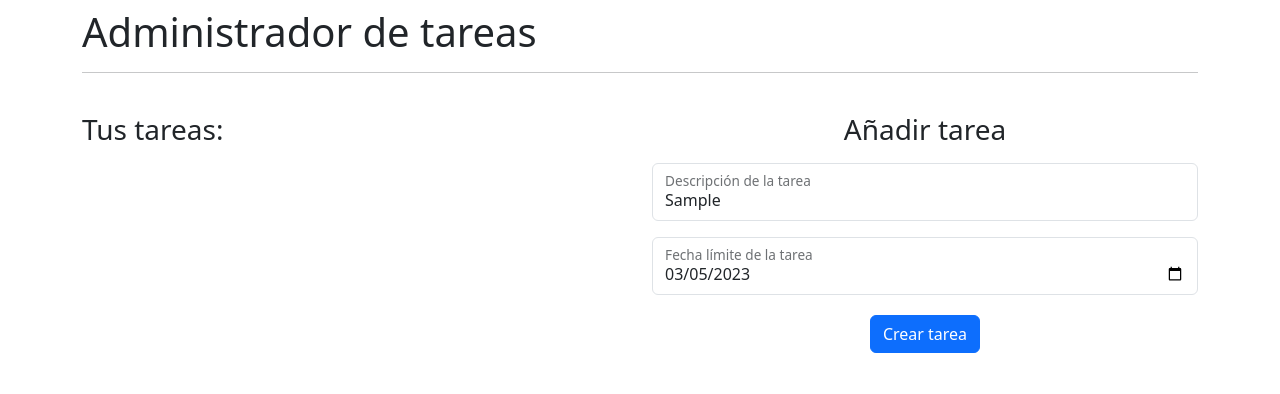
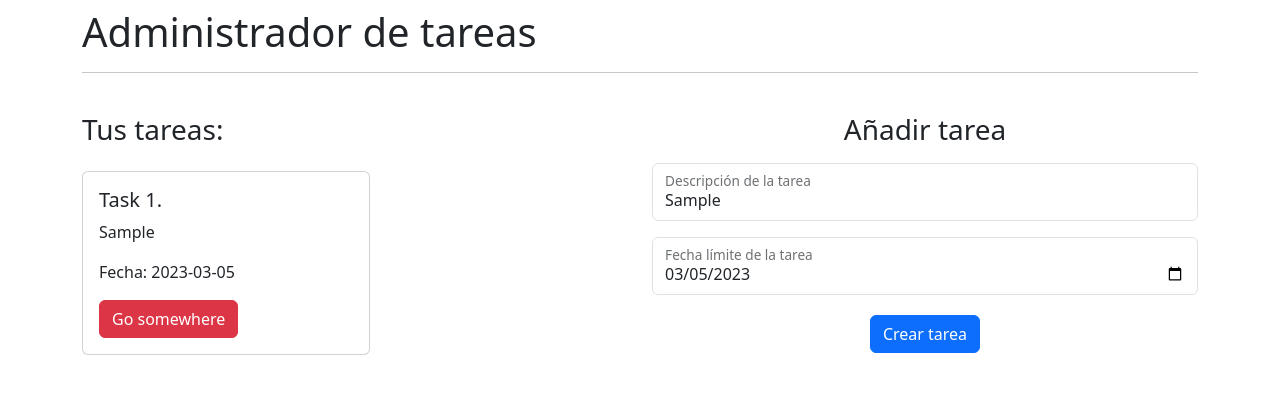
Before and after one commit to SebastianCB-dev/angular-prueba-tecnica1, an Angular app: page / in a window 1280 px wide. Both pictures are taken after typing "Sample" into the empty fields and a click on the button "Crear tarea". Shown: the top 394 px of the page. Built offline with nearby package versions, Linux system fonts and the light colour scheme.

Commit message:
Render Tasks

```diff
--- a/src/app/app.component.html
+++ b/src/app/app.component.html
@@ -22,6 +22,11 @@
     <!-- Render tasks -->
     <ng-template #tasksContainer>
       <h3>Tus tareas:</h3>
+      <div class="task mt-4"
+           *ngFor="let task of tasks; let i = index">
+        <app-task-item [index]="i + 1"
+                       [task]="task"></app-task-item>
+      </div>
     </ng-template>
   </div>
 
```
